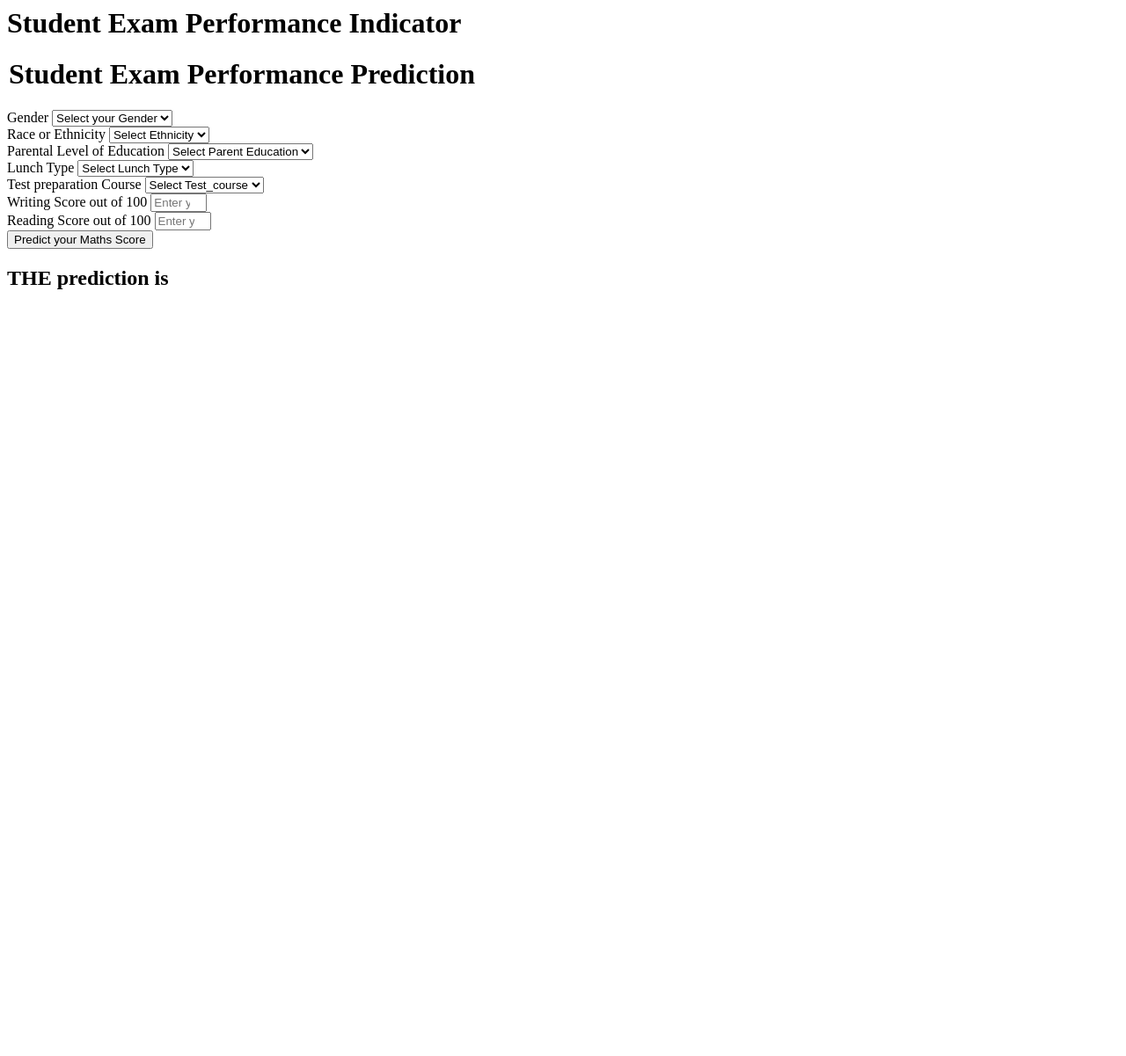
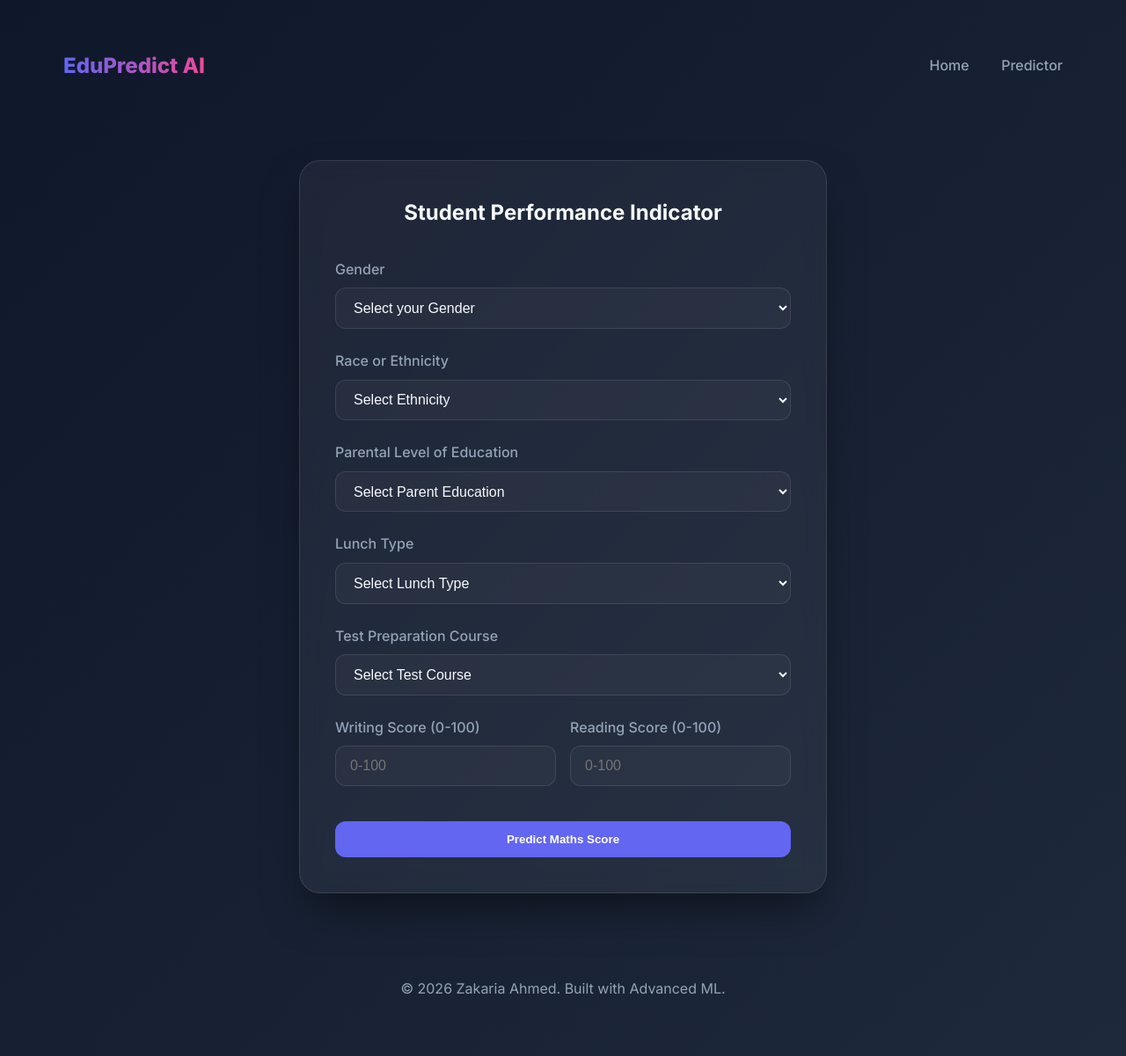
Before and after one commit to zakariahmedd34/mlproject, a Flask app: page /prediction in a window 1280 px wide. Shown: the whole page at 88% size. Before the commit the page ends 329 px from the top, so only its background shows below. Run offline with Flask 3, Linux system fonts and the light colour scheme.

Commit message:
frontend

```diff
--- /dev/null
+++ b/static/css/style.css
@@ -0,0 +1,185 @@
+:root {
+    --primary-color: #6366f1;
+    --primary-hover: #4f46e5;
+    --secondary-color: #ec4899;
+    --bg-gradient: linear-gradient(135deg, #0f172a 0%, #1e293b 100%);
+    --card-bg: rgba(255, 255, 255, 0.05);
+    --card-border: rgba(255, 255, 255, 0.1);
+    --text-main: #f8fafc;
+    --text-muted: #94a3b8;
+    --glass-blur: blur(12px);
+}
+
+* {
+    margin: 0;
+    padding: 0;
+    box-sizing: border-box;
+}
+
+body {
+    font-family: 'Inter', system-ui, -apple-system, sans-serif;
+    background: var(--bg-gradient);
+    color: var(--text-main);
+    min-height: 100vh;
+    line-height: 1.6;
+    overflow-x: hidden;
+}
+
+.container {
+    max-width: 1200px;
+    margin: 0 auto;
+    padding: 2rem;
+}
+
+/* Glassmorphism Card */
+.glass-card {
+    background: var(--card-bg);
+    backdrop-filter: var(--glass-blur);
+    border: 1px solid var(--card-border);
+    border-radius: 1.5rem;
+    padding: 2.5rem;
+    box-shadow: 0 25px 50px -12px rgba(0, 0, 0, 0.5);
+}
+
+/* Navbar */
+nav {
+    display: flex;
+    justify-content: space-between;
+    align-items: center;
+    padding: 1.5rem 0;
+    margin-bottom: 4rem;
+}
+
+.nav-logo {
+    font-size: 1.5rem;
+    font-weight: 800;
+    background: linear-gradient(to right, var(--primary-color), var(--secondary-color));
+    -webkit-background-clip: text;
+    -webkit-text-fill-color: transparent;
+    text-decoration: none;
+}
+
+.nav-links a {
+    color: var(--text-muted);
+    text-decoration: none;
+    margin-left: 2rem;
+    font-weight: 500;
+    transition: color 0.3s ease;
+}
+
+.nav-links a:hover {
+    color: var(--text-main);
+}
+
+/* Hero Section */
+.hero {
+    text-align: center;
+    padding: 4rem 0;
+}
+
+.hero h1 {
+    font-size: 4rem;
+    font-weight: 800;
+    margin-bottom: 1.5rem;
+    line-height: 1.1;
+    background: linear-gradient(to bottom, #fff 0%, #cbd5e1 100%);
+    -webkit-background-clip: text;
+    -webkit-text-fill-color: transparent;
+}
+
+.hero p {
+    font-size: 1.25rem;
+    color: var(--text-muted);
+    max-width: 600px;
+    margin: 0 auto 2.5rem;
+}
+
+/* Form Styles */
+.form-group {
+    margin-bottom: 1.5rem;
+}
+
+.form-label {
+    display: block;
+    margin-bottom: 0.5rem;
+    font-weight: 500;
+    color: var(--text-muted);
+}
+
+.form-control {
+    width: 100%;
+    padding: 0.8rem 1rem;
+    background: rgba(255, 255, 255, 0.03);
+    border: 1px solid var(--card-border);
+    border-radius: 0.75rem;
+    color: var(--text-main);
+    font-size: 1rem;
+    transition: all 0.3s ease;
+}
+
+.form-control:focus {
+    outline: none;
+    border-color: var(--primary-color);
+    box-shadow: 0 0 0 4px rgba(99, 102, 241, 0.1);
+}
+
+.form-control option {
+    background: #1e293b;
+    color: #fff;
+}
+
+/* Buttons */
+.btn {
+    display: inline-block;
+    padding: 0.8rem 2rem;
+    border-radius: 0.75rem;
+    font-weight: 600;
+    text-decoration: none;
+    cursor: pointer;
+    transition: all 0.3s cubic-bezier(0.4, 0, 0.2, 1);
+    border: none;
+}
+
+.btn-primary {
+    background: var(--primary-color);
+    color: white;
+}
+
+.btn-primary:hover {
+    background: var(--primary-hover);
+    transform: translateY(-2px);
+    box-shadow: 0 10px 15px -3px rgba(99, 102, 241, 0.4);
+}
+
+.btn-large {
+    padding: 1rem 2.5rem;
+    font-size: 1.1rem;
+}
+
+/* Result Card */
+.result-display {
+    text-align: center;
+    margin-top: 3rem;
+    padding: 2rem;
+    border-radius: 1rem;
+    background: rgba(99, 102, 241, 0.1);
+    border: 1px solid rgba(99, 102, 241, 0.2);
+    animation: fadeIn 0.5s ease-out;
+}
+
+.result-value {
+    font-size: 3rem;
+    font-weight: 800;
+    color: var(--primary-color);
+}
+
+@keyframes fadeIn {
+    from { opacity: 0; transform: translateY(10px); }
+    to { opacity: 1; transform: translateY(0); }
+}
+
+/* Responsive */
+@media (max-width: 768px) {
+    .hero h1 { font-size: 2.5rem; }
+    .glass-card { padding: 1.5rem; }
+}
--- /dev/null
+++ b/templates/base.html
@@ -0,0 +1,35 @@
+<!DOCTYPE html>
+<html lang="en">
+
+<head>
+    <meta charset="UTF-8">
+    <meta name="viewport" content="width=device-width, initial-scale=1.0">
+    <title>{% block title %}Student Exam Performance Predictor{% endblock %}</title>
+    <link rel="preconnect" href="https://fonts.googleapis.com">
+    <link rel="preconnect" href="https://fonts.gstatic.com" crossorigin>
+    <link href="https://fonts.googleapis.com/css2?family=Inter:wght@400;500;600;700;800&display=swap" rel="stylesheet">
+    <link rel="stylesheet" href="{{ url_for('static', filename='css/style.css') }}">
+    {% block extra_head %}{% endblock %}
+</head>
+
+<body>
+    <div class="container">
+        <nav>
+            <a href="/" class="nav-logo">EduPredict AI</a>
+            <div class="nav-links">
+                <a href="/">Home</a>
+                <a href="/prediction">Predictor</a>
+            </div>
+        </nav>
+
+        <main>
+            {% block content %}{% endblock %}
+        </main>
+
+        <footer style="margin-top: 6rem; text-align: center; color: var(--text-muted); padding-bottom: 2rem;">
+            <p>&copy; 2026 Zakaria Ahmed. Built with Advanced ML.</p>
+        </footer>
+    </div>
+</body>
+
+</html>
--- a/templates/prediction.html
+++ b/templates/prediction.html
@@ -1,111 +1,91 @@
-<html>
-<body>
-    <div class="login">
-       <h1>Student Exam Performance Indicator</h1>
+{% extends "base.html" %}
+
+{% block title %}Predict Math Score - EduPredict AI{% endblock %}
+
+{% block content %}
+<div style="max-width: 600px; margin: 0 auto;">
+    <div class="glass-card">
+        <h2 style="margin-bottom: 2rem; text-align: center;">Student Performance Indicator</h2>
 
         <form action="{{ url_for('predict_datapoint')}}" method="post">
-        <h1>
-            <legend>Student Exam Performance Prediction</legend>
-        </h1>
-        <div class="mb-3">
+            <div class="form-group">
                 <label class="form-label">Gender</label>
-            <select class="form-control" name="gender" placeholder="Enter you Gender" required>
-                <option class="placeholder" selected disabled value="">Select your Gender</option>
-                <option value="male">
-                    Male
-                </option>
-                <option value="female">
-                    Female
-                </option>
+                <select class="form-control" name="gender" required>
+                    <option selected disabled value="">Select your Gender</option>
+                    <option value="male">Male</option>
+                    <option value="female">Female</option>
                 </select>
             </div>
-        <div class="mb-3">
+
+            <div class="form-group">
                 <label class="form-label">Race or Ethnicity</label>
-            <select class="form-control" name="ethnicity" placeholder="Enter you ethnicity" required>
-                <option class="placeholder" selected disabled value="">Select Ethnicity</option>
-                <option value="group A">
-                    Group A
-                </option>
-                <option value="group B">
-                    Group B
-                </option>
-                <option value="group C">
-                    Group C
-                </option>
-                <option value="group D">
-                    Group D
-                </option>
-                <option value="group E">
-                    Group E
-                </option>
+                <select class="form-control" name="ethnicity" required>
+                    <option selected disabled value="">Select Ethnicity</option>
+                    <option value="group A">Group A</option>
+                    <option value="group B">Group B</option>
+                    <option value="group C">Group C</option>
+                    <option value="group D">Group D</option>
+                    <option value="group E">Group E</option>
                 </select>
             </div>
-        <div class="mb-3">
+
+            <div class="form-group">
                 <label class="form-label">Parental Level of Education</label>
-            <select class="form-control" name="parental_level_of_education"
-                placeholder="Enter you Parent Education" required>
-                <option class="placeholder" selected disabled value="">Select Parent Education</option>
-                <option value="associate's degree">
-                    associate's degree
-                </option>
-                <option value="bachelor's degree">
-                    bachelor's degree
-                </option>
-                <option value="high school">
-                    high school
-                </option>
-                <option value="master's degree">
-                    master's degree
-                </option>
-                <option value="some college">
-                    some college
-                </option>
-                <option value="some high school">
-                    some high school
-                </option>
+                <select class="form-control" name="parental_level_of_education" required>
+                    <option selected disabled value="">Select Parent Education</option>
+                    <option value="associate's degree">Associate's Degree</option>
+                    <option value="bachelor's degree">Bachelor's Degree</option>
+                    <option value="high school">High School</option>
+                    <option value="master's degree">Master's Degree</option>
+                    <option value="some college">Some College</option>
+                    <option value="some high school">Some High School</option>
                 </select>
             </div>
-        <div class="mb-3">
+
+            <div class="form-group">
                 <label class="form-label">Lunch Type</label>
-            <select class="form-control" name="lunch" placeholder="Enter you Lunch" required>
-                <option class="placeholder" selected disabled value="">Select Lunch Type</option>
-                <option value="free/reduced">
-                    free/reduced
-                </option>
-                <option value="standard">
-                    standard
-                </option>
+                <select class="form-control" name="lunch" required>
+                    <option selected disabled value="">Select Lunch Type</option>
+                    <option value="free/reduced">Free / Reduced</option>
+                    <option value="standard">Standard</option>
                 </select>
             </div>
-        <div class="mb-3">
-            <label class="form-label">Test preparation Course</label>
-            <select class="form-control" name="test_preparation_course" placeholder="Enter you Course"
-                required>
-                <option class="placeholder" selected disabled value="">Select Test_course</option>
-                <option value="none">
-                    None
-                </option>
-                <option value="completed">
-                    Completed
-                </option>
+
+            <div class="form-group">
+                <label class="form-label">Test Preparation Course</label>
+                <select class="form-control" name="test_preparation_course" required>
+                    <option selected disabled value="">Select Test Course</option>
+                    <option value="none">None</option>
+                    <option value="completed">Completed</option>
                 </select>
             </div>
-        <div class="mb-3">
-            <label class="form-label">Writing Score out of 100</label>
-            <input class="form-control" type="number" name="reading_score"
-                placeholder="Enter your Reading score" min='0' max='100' />
+
+            <div style="display: grid; grid-template-columns: 1fr 1fr; gap: 1rem;">
+                <div class="form-group">
+                    <label class="form-label">Writing Score (0-100)</label>
+                    <input class="form-control" type="number" name="reading_score" placeholder="0-100" min='0' max='100'
+                        required />
                 </div>
-        <div class="mb-3">
-            <label class="form-label">Reading Score out of 100</label>
-            <input class="form-control" type="number" name="writing_score"
-                placeholder="Enter your Reading Score" min='0' max='100' />
+                <div class="form-group">
+                    <label class="form-label">Reading Score (0-100)</label>
+                    <input class="form-control" type="number" name="writing_score" placeholder="0-100" min='0' max='100'
+                        required />
                 </div>
-        <div class="mb-3">
-            <input class="btn btn-primary" type="submit" value="Predict your Maths Score" required />
             </div>
+
+            <button class="btn btn-primary" type="submit" style="width: 100%; margin-top: 1rem;">Predict Maths
+                Score</button>
         </form>
-    <h2>
-       THE  prediction is {{results}}
-    </h2>
-   <body>
-</html>
+
+        {% if results %}
+        <div class="result-display">
+            <p
+                style="color: var(--text-muted); font-size: 0.9rem; text-transform: uppercase; letter-spacing: 0.05em; margin-bottom: 0.5rem;">
+                Predicted Maths Score</p>
+            <div class="result-value">{{ results }}</div>
+            <p style="margin-top: 1rem; font-size: 0.9rem;">Based on the provided student profile.</p>
+        </div>
+        {% endif %}
+    </div>
+</div>
+{% endblock %}
```
Also changed, not shown: templates/index.html (+27 -3 lines). Lines whose indentation alone changed are shown as unchanged.
